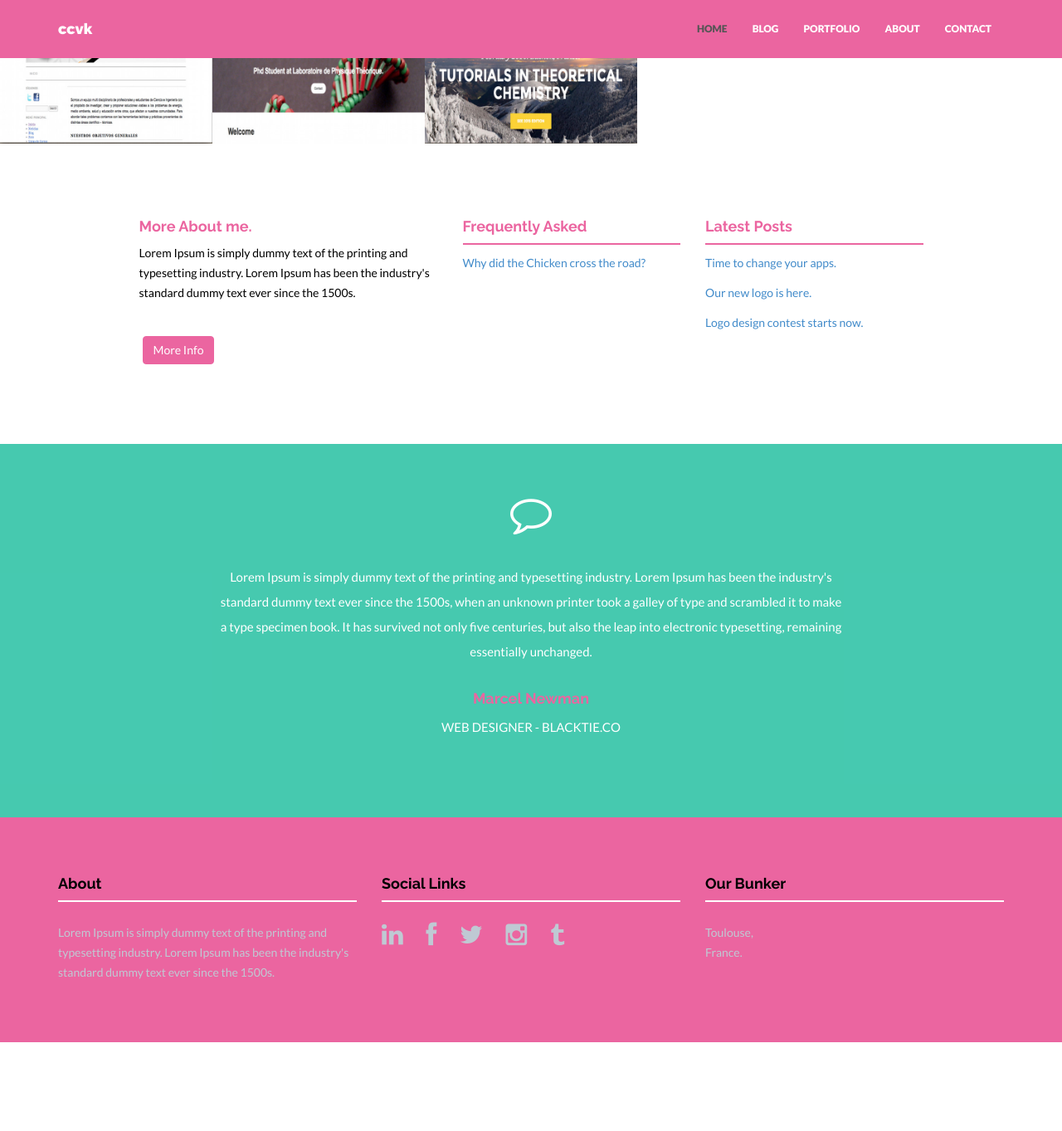
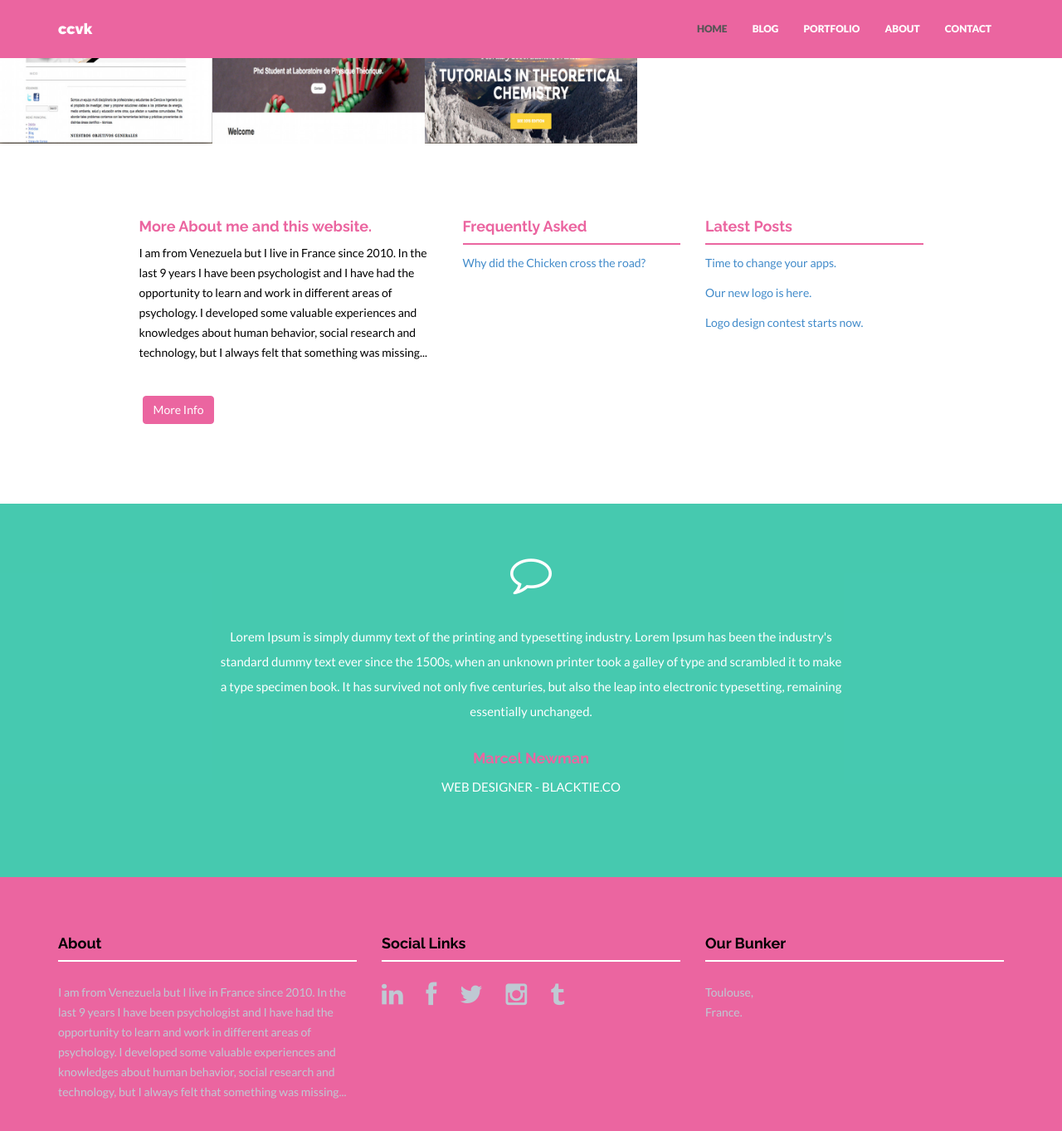
Before and after one commit to claucvk/claucvk.github.io, a Jekyll site: the page built from index.html, in a window 1280 px wide and 1400 px high, scrolled down 1342 px. Shown: the top 1363 px of the window at 83% size. Built offline with Jekyll 4.4.1, drawn with Linux system fonts in a browser that asks for light colours; nearby versions of some CDN libraries; before the commit the page ends 2598 px from its top, so only the background shows below that.

Commit message:
cambios en homme page

```diff
--- a/_config.yml
+++ b/_config.yml
@@ -59,7 +59,7 @@ members:
         url: https://www.linkedin.com/profile/view?id=317425438&trk=nav_responsive_tab_profile
 
 # Short text about your company. Shown in footer on every page and also separately on Home and Contact page.
-about: "Lorem Ipsum is simply dummy text of the printing and typesetting industry. Lorem Ipsum has been the industry's standard dummy text ever since the 1500s."
+about: "I am from Venezuela but I live in France since 2010. In the last 9 years I have been psychologist and I have had the opportunity to learn and work in different areas of psychology. I developed some valuable experiences and knowledges about human behavior, social research and technology, but I always felt that something was missing..."
 
 # Testimonial content. Shown on Home and About page.
 testimonial:
--- a/index.html
+++ b/index.html
@@ -34,7 +34,7 @@ permalink: /
 <div class="container mtb">
     <div class="row">
         <div class="col-lg-4 col-lg-offset-1">
-            <h4>More About me.</h4>
+            <h4>More About me and this website.</h4>
             <p>{{ site.about }}</p>
             <p><br/><a href="{{ "/about/" | prepend: site.baseurl }}" class="btn btn-theme">More Info</a></p>
         </div>
```
